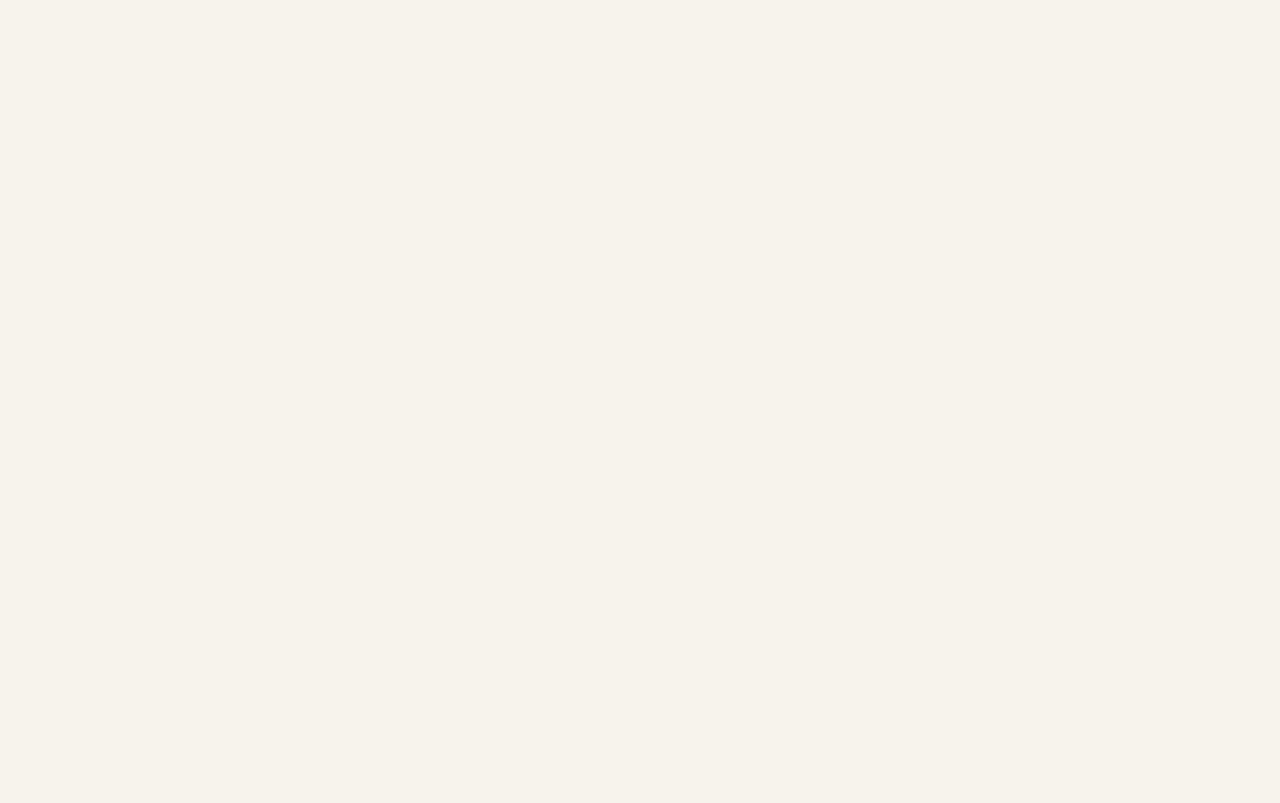
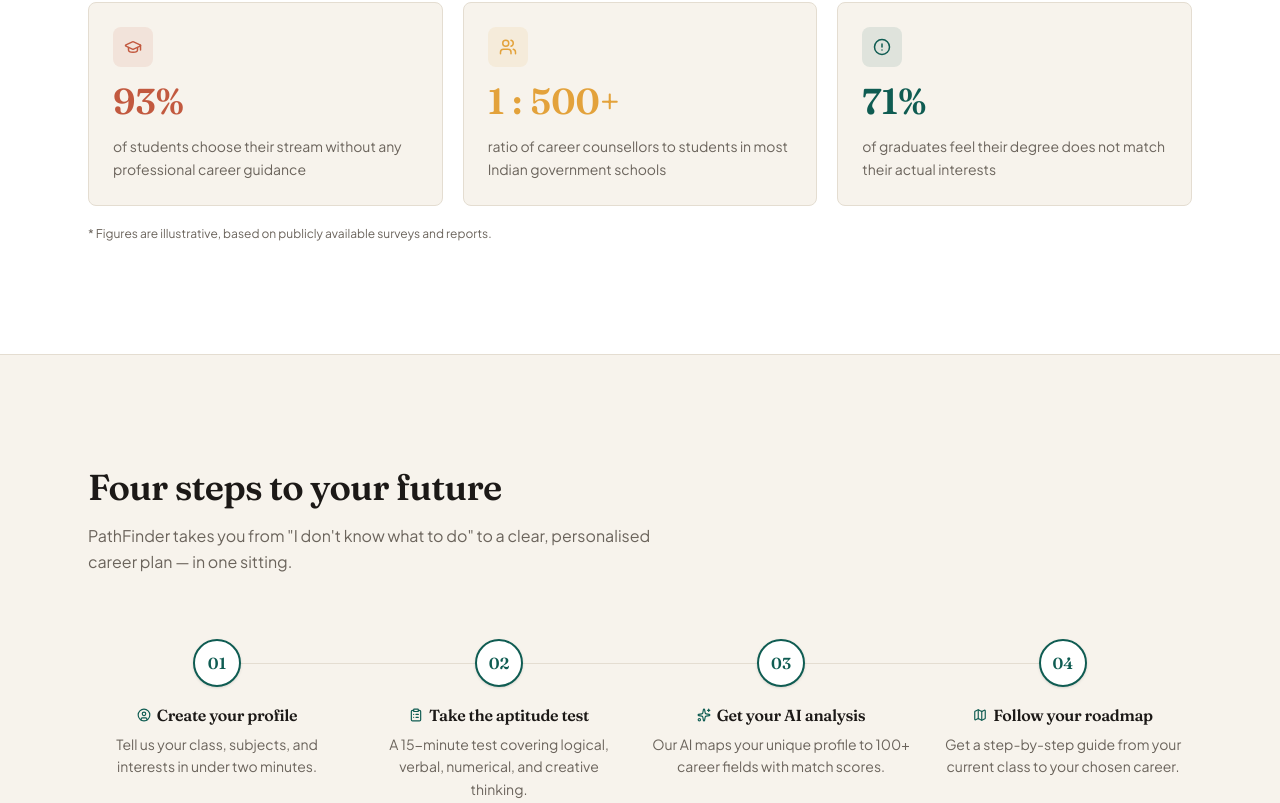
Before and after one commit to ashwinalwa30/Ai-career-counselling-platform, a React (Vite) app in the folder frontend/: page / in a window 1280 px wide. Shown: the part 1077-1880 px from the top of the page. Before the commit the page ends 1064 px from the top, so only its background shows below. Built offline with nearby package versions, Linux system fonts and the light colour scheme.

Commit message:
feat: add why this matters and how it works sections

```diff
--- /dev/null
+++ b/frontend/src/components/landing/HowItWorks.jsx
@@ -0,0 +1,143 @@
+/*
+  HowItWorks — 4 numbered steps showing how PathFinder works.
+  Mobile: vertical list with a connecting line running down the left.
+  Desktop: 4-column grid with a horizontal line running through the step badges.
+  id="how-it-works" so the navbar anchor link scrolls here.
+*/
+import { motion } from 'framer-motion'
+import { UserCircle, ClipboardList, Sparkles, Map } from 'lucide-react'
+
+const STEPS = [
+  {
+    number: '01',
+    icon: UserCircle,
+    title: 'Create your profile',
+    description: 'Tell us your class, subjects, and interests in under two minutes.',
+  },
+  {
+    number: '02',
+    icon: ClipboardList,
+    title: 'Take the aptitude test',
+    description: 'A 15-minute test covering logical, verbal, numerical, and creative thinking.',
+  },
+  {
+    number: '03',
+    icon: Sparkles,
+    title: 'Get your AI analysis',
+    description: 'Our AI maps your unique profile to 100+ career fields with match scores.',
+  },
+  {
+    number: '04',
+    icon: Map,
+    title: 'Follow your roadmap',
+    description: 'Get a step-by-step guide from your current class to your chosen career.',
+  },
+]
+
+function HowItWorks() {
+  return (
+    <section id="how-it-works" className="bg-paper py-20 md:py-28">
+      <div className="max-w-6xl mx-auto px-4 sm:px-6">
+
+        {/* Section heading */}
+        <motion.div
+          className="max-w-xl mb-16"
+          initial={{ opacity: 0, y: 20 }}
+          whileInView={{ opacity: 1, y: 0 }}
+          viewport={{ once: true, amount: 0.4 }}
+          transition={{ duration: 0.5 }}
+        >
+          <h2 className="text-3xl sm:text-4xl font-semibold text-ink mb-4">
+            Four steps to your future
+          </h2>
+          <p className="text-muted text-base font-sans leading-relaxed">
+            PathFinder takes you from "I don't know what to do" to a clear,
+            personalised career plan — in one sitting.
+          </p>
+        </motion.div>
+
+        {/* ── MOBILE layout: vertical list with connecting line ── */}
+        <div className="lg:hidden flex flex-col">
+          {STEPS.map((step, index) => (
+            <motion.div
+              key={step.number}
+              className="relative flex gap-5 pb-10 last:pb-0"
+              initial={{ opacity: 0, x: -16 }}
+              whileInView={{ opacity: 1, x: 0 }}
+              viewport={{ once: true, amount: 0.4 }}
+              transition={{ duration: 0.45, delay: index * 0.08 }}
+            >
+              {/* Vertical connector: runs from below badge to next step */}
+              {index < STEPS.length - 1 && (
+                <div
+                  aria-hidden="true"
+                  className="absolute left-6 top-14 bottom-0 w-px bg-edge"
+                />
+              )}
+
+              {/* Step badge */}
+              <div className="relative z-10 shrink-0 w-12 h-12 rounded-full bg-surface border-2 border-teal flex items-center justify-center shadow-sm">
+                <span className="font-serif font-semibold text-teal">{step.number}</span>
+              </div>
+
+              {/* Step content */}
+              <div className="pt-1 flex-1">
+                <div className="flex items-center gap-2 mb-1.5">
+                  <step.icon size={15} className="text-teal shrink-0" />
+                  <h3 className="font-semibold text-ink text-base">{step.title}</h3>
+                </div>
+                <p className="text-sm text-muted font-sans leading-relaxed">{step.description}</p>
+              </div>
+            </motion.div>
+          ))}
+        </div>
+
+        {/* ── DESKTOP layout: 4-column grid with horizontal connector ── */}
+        <div className="hidden lg:block">
+          <div className="relative">
+            {/*
+              Horizontal line sits behind the badges.
+              top-6 = 24 px = centre of a 48 px (h-12) badge.
+              left/right are set to 12.5 % — the centre of the first/last column
+              in a 4-column layout (each column is 25 % wide).
+            */}
+            <div
+              aria-hidden="true"
+              className="absolute top-6 left-[12.5%] right-[12.5%] h-px bg-edge"
+            />
+
+            <div className="grid grid-cols-4 gap-6">
+              {STEPS.map((step, index) => (
+                <motion.div
+                  key={step.number}
+                  className="flex flex-col items-center text-center gap-4"
+                  initial={{ opacity: 0, y: 20 }}
+                  whileInView={{ opacity: 1, y: 0 }}
+                  viewport={{ once: true, amount: 0.3 }}
+                  transition={{ duration: 0.5, delay: index * 0.1 }}
+                >
+                  {/* Badge sits on top of the connector line (z-10) */}
+                  <div className="relative z-10 w-12 h-12 rounded-full bg-surface border-2 border-teal flex items-center justify-center shadow-sm">
+                    <span className="font-serif font-semibold text-teal">{step.number}</span>
+                  </div>
+
+                  {/* Content below badge */}
+                  <div>
+                    <div className="flex items-center justify-center gap-1.5 mb-1.5">
+                      <step.icon size={14} className="text-teal shrink-0" />
+                      <h3 className="font-semibold text-ink text-base">{step.title}</h3>
+                    </div>
+                    <p className="text-sm text-muted font-sans leading-relaxed">{step.description}</p>
+                  </div>
+                </motion.div>
+              ))}
+            </div>
+          </div>
+        </div>
+
+      </div>
+    </section>
+  )
+}
+
+export default HowItWorks
--- /dev/null
+++ b/frontend/src/components/landing/WhyItMatters.jsx
@@ -0,0 +1,99 @@
+/*
+  WhyItMatters — three stat cards that frame the problem facing Indian students,
+  followed by context text. Numbers are illustrative; a small note says so.
+*/
+import { motion } from 'framer-motion'
+import { GraduationCap, Users, AlertCircle } from 'lucide-react'
+
+const STATS = [
+  {
+    number: '93%',
+    label: 'of students choose their stream without any professional career guidance',
+    icon: GraduationCap,
+    iconColor: 'text-terracotta',
+    iconBg:    'bg-terracotta/10',
+  },
+  {
+    number: '1 : 500+',
+    label: 'ratio of career counsellors to students in most Indian government schools',
+    icon: Users,
+    iconColor: 'text-marigold',
+    iconBg:    'bg-marigold/10',
+  },
+  {
+    number: '71%',
+    label: 'of graduates feel their degree does not match their actual interests',
+    icon: AlertCircle,
+    iconColor: 'text-teal',
+    iconBg:    'bg-teal/10',
+  },
+]
+
+// Reusable animation for each card as it enters the viewport
+const cardVariants = {
+  hidden:  { opacity: 0, y: 24 },
+  visible: { opacity: 1, y: 0, transition: { duration: 0.5, ease: [0.22, 1, 0.36, 1] } },
+}
+
+function WhyItMatters() {
+  return (
+    <section className="bg-surface border-t border-b border-edge py-20 md:py-28">
+      <div className="max-w-6xl mx-auto px-4 sm:px-6">
+
+        {/* Section heading */}
+        <motion.div
+          className="max-w-2xl mb-14"
+          initial={{ opacity: 0, y: 20 }}
+          whileInView={{ opacity: 1, y: 0 }}
+          viewport={{ once: true, amount: 0.4 }}
+          transition={{ duration: 0.5 }}
+        >
+          <h2 className="text-3xl sm:text-4xl font-semibold text-ink mb-4">
+            Career guidance that every student deserves
+          </h2>
+          <p className="text-muted text-base leading-relaxed font-sans">
+            In India, the pressure to pick the "right" stream after Class 10 is enormous —
+            yet most students make that decision without data, tools, or trained support.
+            PathFinder exists to close that gap.
+          </p>
+        </motion.div>
+
+        {/* Stat cards */}
+        <div className="grid grid-cols-1 sm:grid-cols-3 gap-5">
+          {STATS.map((stat, i) => (
+            <motion.div
+              key={stat.number}
+              variants={cardVariants}
+              initial="hidden"
+              whileInView="visible"
+              viewport={{ once: true, amount: 0.3 }}
+              transition={{ delay: i * 0.1 }}
+              className="bg-paper border border-edge rounded-lg p-6 flex flex-col gap-4"
+            >
+              {/* Icon badge */}
+              <span className={`inline-flex w-10 h-10 rounded-lg ${stat.iconBg} items-center justify-center`}>
+                <stat.icon size={18} className={stat.iconColor} />
+              </span>
+
+              {/* Big stat number */}
+              <p className={`font-serif text-4xl font-semibold leading-none ${stat.iconColor}`}>
+                {stat.number}
+              </p>
+
+              {/* Description */}
+              <p className="text-sm text-muted font-sans leading-relaxed">{stat.label}</p>
+            </motion.div>
+          ))}
+        </div>
+
+        {/* Disclaimer note */}
+        <p className="mt-5 text-xs text-muted font-sans">
+          * Figures are illustrative, based on publicly available surveys and reports.
+        </p>
+
+      </div>
+    </section>
+  )
+}
+
+export default WhyItMatters
--- a/frontend/src/pages/Home.jsx
+++ b/frontend/src/pages/Home.jsx
@@ -1,20 +1,21 @@
 // Home page — the public landing page.
-// Assembles the layout shell (Navbar, Footer) around the landing sections.
-// More sections (How it works, Careers, FAQ) will be added in later steps.
-import Navbar from '../components/layout/Navbar'
-import Footer from '../components/layout/Footer'
-import Hero   from '../components/landing/Hero'
+// Assembles the layout shell and landing sections in order.
+import Navbar        from '../components/layout/Navbar'
+import Footer        from '../components/layout/Footer'
+import Hero          from '../components/landing/Hero'
+import WhyItMatters  from '../components/landing/WhyItMatters'
+import HowItWorks    from '../components/landing/HowItWorks'
 
 function Home() {
   return (
     <>
       <Navbar />
-
       <main>
         <Hero />
-        {/* More sections go here: HowItWorks, CareerHighlights, FAQ … */}
+        <WhyItMatters />
+        <HowItWorks />
+        {/* More sections coming: Features, CareerStreams, Testimonials, FAQ, CTA */}
       </main>
-
       <Footer />
     </>
   )
```
